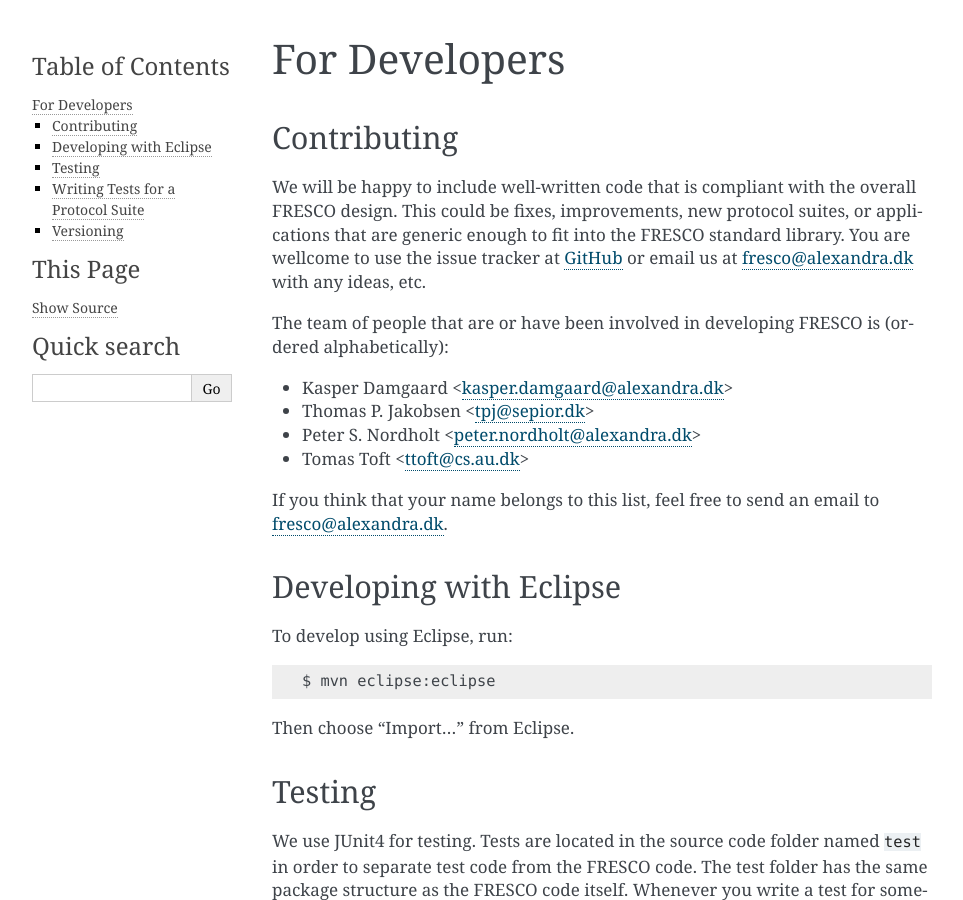
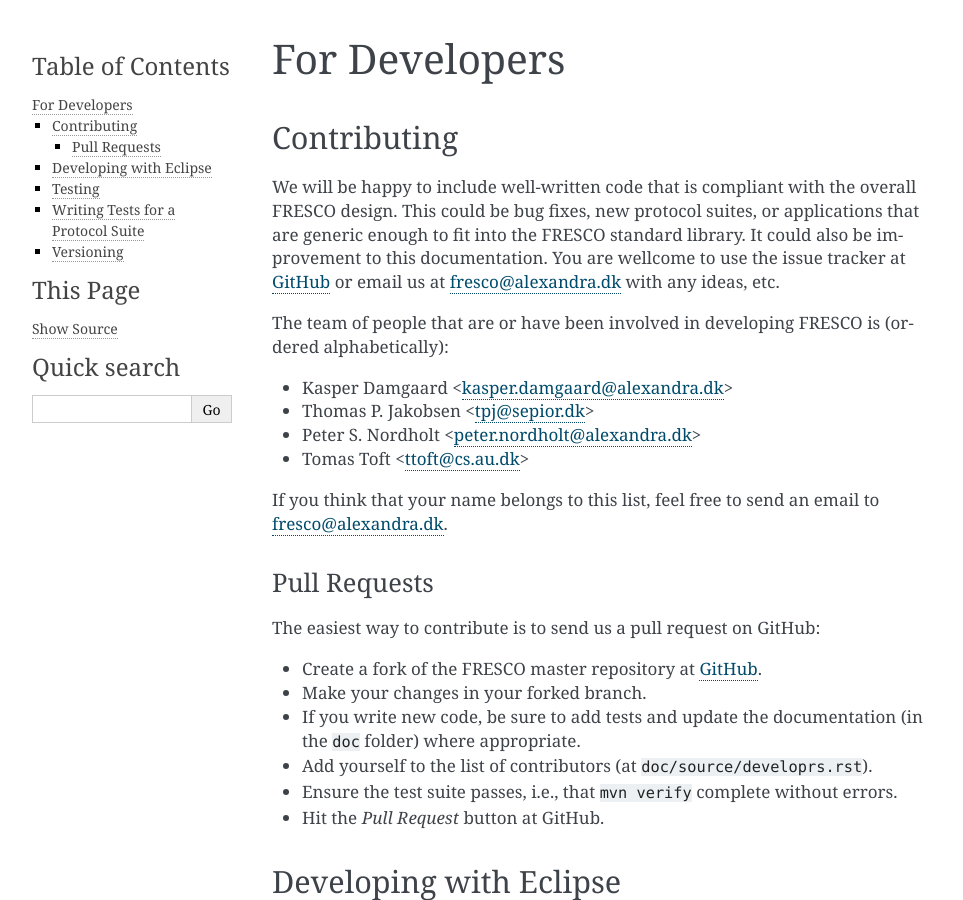
Before and after one commit to aicis/fresco, a Sphinx documentation site: the page built from doc/source/developers.rst, in a window 1280 px wide and 900 px high. Shown: the whole window, without its empty margins (148-1111 px from the left). Built offline with Sphinx 7.4.7, drawn with Linux system fonts in a browser that asks for light colours.

Commit message:
Include step-by-step guide for pull requests.

```diff
--- a/doc/source/developers.rst
+++ b/doc/source/developers.rst
@@ -2,15 +2,17 @@
 For Developers
 ==============
 
+.. _contributing:
 
 Contributing
 ------------
 
 We will be happy to include well-written code that is compliant with
-the overall FRESCO design. This could be fixes, improvements, new
-protocol suites, or applications that are generic enough to fit into
-the FRESCO standard library. You are wellcome to use the issue tracker
-at `GitHub <https://github.com/aicis/fresco/issues>`_ or email us at
+the overall FRESCO design. This could be bug fixes, new protocol
+suites, or applications that are generic enough to fit into the FRESCO
+standard library. It could also be improvement to this documentation.
+You are wellcome to use the issue tracker at `GitHub
+<https://github.com/aicis/fresco/issues>`_ or email us at
 fresco@alexandra.dk with any ideas, etc.
 
 The team of people that are or have been involved in developing FRESCO
@@ -23,6 +25,28 @@
 
 If you think that your name belongs to this list, feel free to send an
 email to fresco@alexandra.dk.
+
+
+Pull Requests
+~~~~~~~~~~~~~
+
+The easiest way to contribute is to send us a pull request on GitHub:
+
+* Create a fork of the FRESCO master repository at `GitHub
+  <http://github.com/aicis/fresco>`_.
+
+* Make your changes in your forked branch.
+
+* If you write new code, be sure to add tests and update the
+  documentation (in the ``doc`` folder) where appropriate.
+
+* Add yourself to the list of contributors (at
+  ``doc/source/developrs.rst``).
+
+* Ensure the test suite passes, i.e., that ``mvn verify`` complete
+  without errors.
+
+* Hit the *Pull Request* button at GitHub.
 
 
 Developing with Eclipse
```
